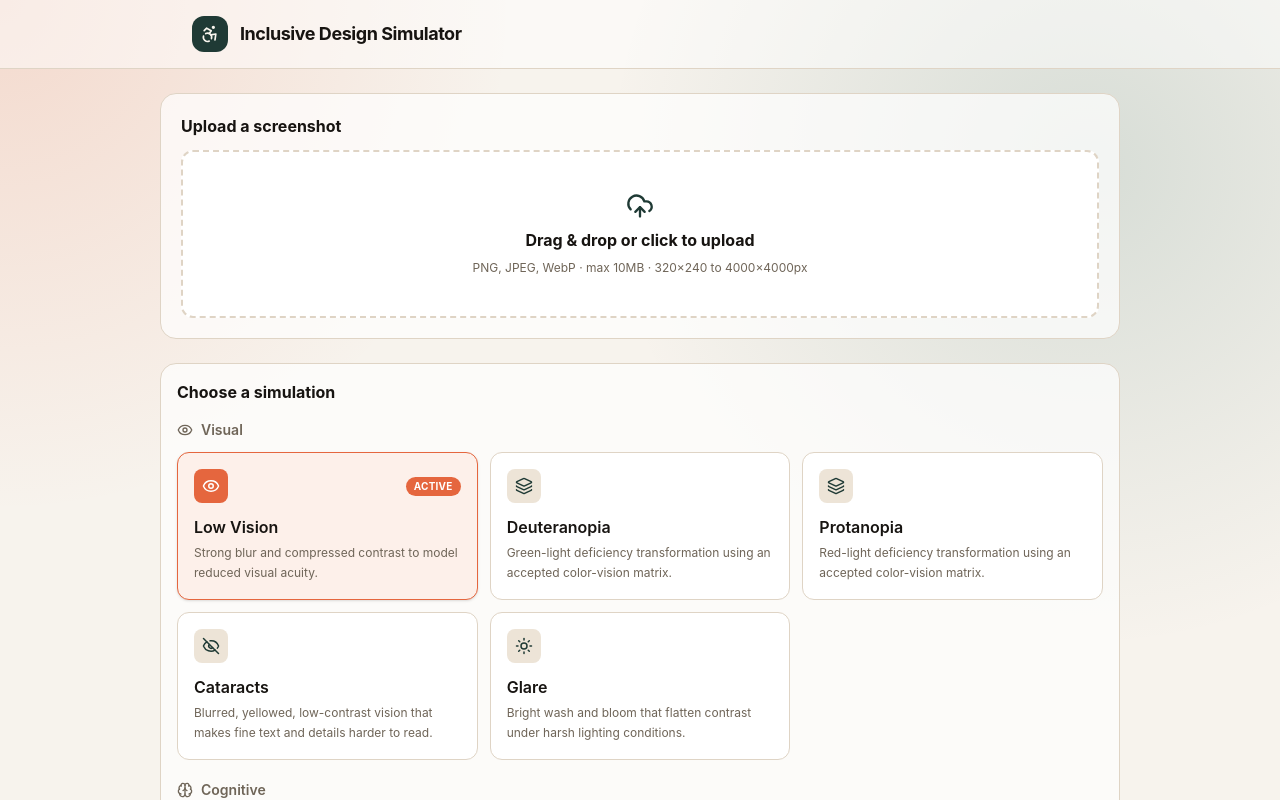
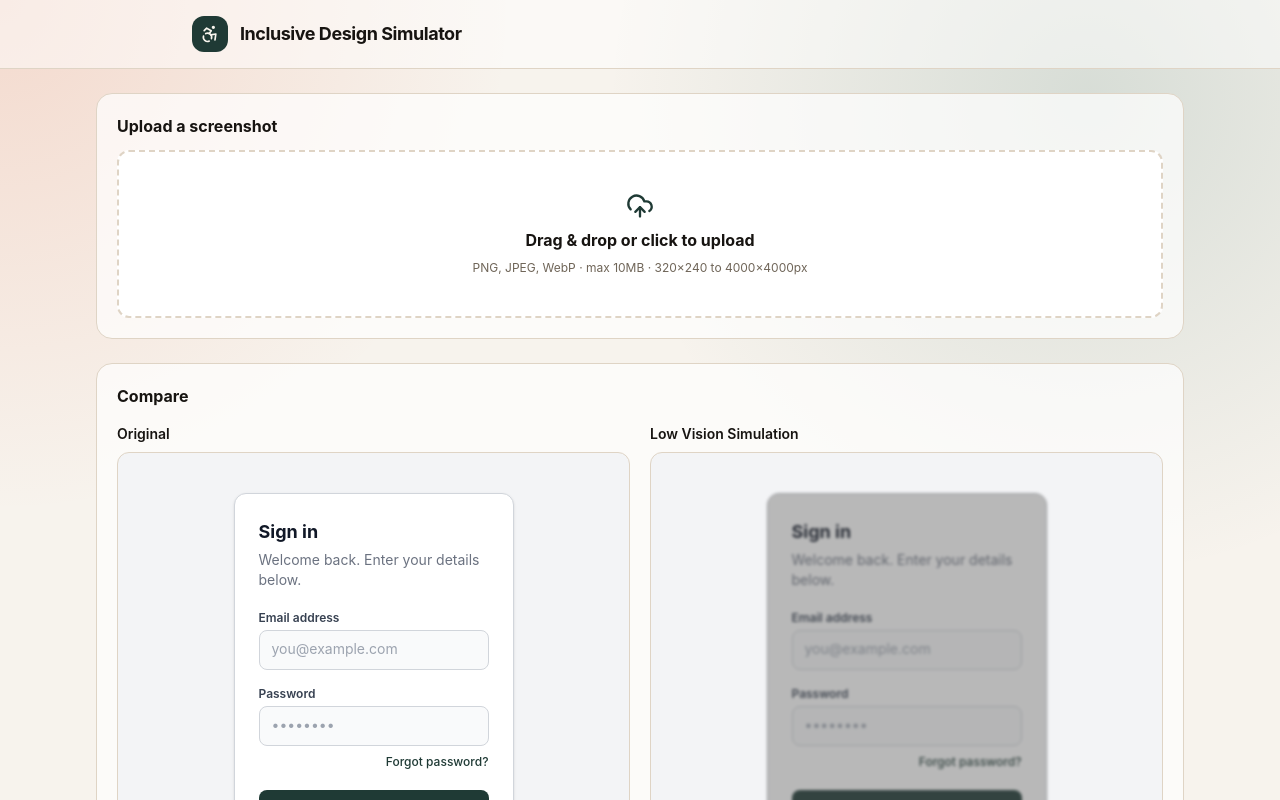
Before and after one commit to harleenkux-alt/Cursor-things, a Next.js app: page / in a window 1280 px wide. Shown: the top 800 px of the page. Built offline with nearby package versions, Linux system fonts and the light colour scheme.

Commit message:
Move simulation selector to left sidebar after upload
Co-authored-by: Suprgarfield <harleenkux-alt@users.noreply.github.com>

```diff
--- a/src/components/simulation-grid.tsx
+++ /dev/null
@@ -1,103 +0,0 @@
-"use client";
-
-import {
-  Brain,
-  Eye,
-  EyeOff,
-  Hand,
-  Layers,
-  MousePointer2,
-  Sparkles,
-  Sun,
-  type LucideIcon
-} from "lucide-react";
-import { simulations } from "@/lib/simulations/catalog";
-import type { SimulationCategory, SimulationId } from "@/lib/simulations/types";
-import { cn } from "@/lib/utils";
-import { useSimulatorStore } from "@/store/use-simulator-store";
-
-const categoryIcons: Record<SimulationCategory, LucideIcon> = {
-  Visual: Eye,
-  Cognitive: Brain,
-  Motor: MousePointer2
-};
-
-const simulationIcons: Record<SimulationId, LucideIcon> = {
-  "low-vision": Eye,
-  deuteranopia: Layers,
-  protanopia: Layers,
-  cataracts: EyeOff,
-  "glare-sensitivity": Sun,
-  adhd: Sparkles,
-  "cognitive-load": Brain,
-  "reading-difficulty": Brain,
-  tremors: MousePointer2,
-  "one-hand-navigation": Hand
-};
-
-const categories: SimulationCategory[] = ["Visual", "Cognitive", "Motor"];
-
-export function SimulationGrid() {
-  const { selectedSimulation, selectSimulation, isSimulating } = useSimulatorStore();
-
-  return (
-    <section className="rounded-2xl border border-[var(--border)] bg-white/70 p-4">
-      <h2 className="mb-4 text-base font-bold">Choose a simulation</h2>
-
-      <div className="space-y-5">
-        {categories.map((category) => {
-          const CategoryIcon = categoryIcons[category];
-          const options = simulations.filter((simulation) => simulation.category === category);
-
-          return (
-            <div key={category}>
-              <div className="mb-3 flex items-center gap-2 text-sm font-semibold text-[var(--muted-foreground)]">
-                <CategoryIcon aria-hidden="true" size={16} />
-                {category}
-              </div>
-              <div className="grid grid-cols-1 gap-3 sm:grid-cols-2 lg:grid-cols-3">
-                {options.map((simulation) => {
-                  const Icon = simulationIcons[simulation.id];
-                  const isActive = selectedSimulation === simulation.id;
-
-                  return (
-                    <button
-                      key={simulation.id}
-                      type="button"
-                      disabled={isSimulating}
-                      onClick={() => void selectSimulation(simulation.id)}
-                      className={cn(
-                        "rounded-xl border p-4 text-left transition focus-visible:outline-none focus-visible:ring-2 focus-visible:ring-[var(--ring)] disabled:cursor-not-allowed disabled:opacity-60",
-                        isActive
-                          ? "border-[var(--accent)] bg-[#fdf0ea] shadow-sm"
-                          : "border-[var(--border)] bg-white hover:border-[var(--primary)]/30 hover:bg-[#fdf6ef]"
-                      )}
-                    >
-                      <div className="mb-3 flex items-center justify-between gap-2">
-                        <div
-                          className={cn(
-                            "rounded-lg p-2",
-                            isActive ? "bg-[var(--accent)] text-white" : "bg-[var(--muted)] text-[var(--primary)]"
-                          )}
-                        >
-                          <Icon aria-hidden="true" size={18} />
-                        </div>
-                        {isActive ? (
-                          <span className="rounded-full bg-[var(--accent)] px-2 py-0.5 text-[10px] font-bold uppercase tracking-wide text-white">
-                            Active
-                          </span>
-                        ) : null}
-                      </div>
-                      <div className="font-semibold">{simulation.chipLabel ?? simulation.name}</div>
-                      <p className="mt-1 text-xs leading-5 text-[var(--muted-foreground)]">{simulation.summary}</p>
-                    </button>
-                  );
-                })}
-              </div>
-            </div>
-          );
-        })}
-      </div>
-    </section>
-  );
-}
--- /dev/null
+++ b/src/components/simulation-selector.tsx
@@ -0,0 +1,142 @@
+"use client";
+
+import {
+  Brain,
+  Eye,
+  EyeOff,
+  Hand,
+  Layers,
+  MousePointer2,
+  Sparkles,
+  Sun,
+  type LucideIcon
+} from "lucide-react";
+import { simulations } from "@/lib/simulations/catalog";
+import type { SimulationCategory, SimulationId } from "@/lib/simulations/types";
+import { cn } from "@/lib/utils";
+import { useSimulatorStore } from "@/store/use-simulator-store";
+
+const categoryIcons: Record<SimulationCategory, LucideIcon> = {
+  Visual: Eye,
+  Cognitive: Brain,
+  Motor: MousePointer2
+};
+
+const simulationIcons: Record<SimulationId, LucideIcon> = {
+  "low-vision": Eye,
+  deuteranopia: Layers,
+  protanopia: Layers,
+  cataracts: EyeOff,
+  "glare-sensitivity": Sun,
+  adhd: Sparkles,
+  "cognitive-load": Brain,
+  "reading-difficulty": Brain,
+  tremors: MousePointer2,
+  "one-hand-navigation": Hand
+};
+
+const categories: SimulationCategory[] = ["Visual", "Cognitive", "Motor"];
+
+type SimulationSelectorProps = {
+  variant?: "sidebar" | "grid";
+};
+
+export function SimulationSelector({ variant = "grid" }: SimulationSelectorProps) {
+  const { selectedSimulation, selectSimulation, isSimulating } = useSimulatorStore();
+  const isSidebar = variant === "sidebar";
+
+  return (
+    <section
+      className={cn(
+        "rounded-2xl border border-[var(--border)] bg-white/70",
+        isSidebar ? "p-3 lg:sticky lg:top-6" : "p-4"
+      )}
+    >
+      <h2 className={cn("font-bold", isSidebar ? "mb-3 px-1 text-sm" : "mb-4 text-base")}>
+        Choose a simulation
+      </h2>
+
+      <div className={cn(isSidebar ? "space-y-4" : "space-y-5")}>
+        {categories.map((category) => {
+          const CategoryIcon = categoryIcons[category];
+          const options = simulations.filter((simulation) => simulation.category === category);
+
+          return (
+            <div key={category}>
+              <div
+                className={cn(
+                  "mb-2 flex items-center gap-2 font-semibold text-[var(--muted-foreground)]",
+                  isSidebar ? "px-1 text-xs" : "text-sm"
+                )}
+              >
+                <CategoryIcon aria-hidden="true" size={isSidebar ? 14 : 16} />
+                {category}
+              </div>
+              <div className={cn("grid gap-2", isSidebar ? "grid-cols-1" : "grid-cols-1 sm:grid-cols-2 lg:grid-cols-3")}>
+                {options.map((simulation) => {
+                  const Icon = simulationIcons[simulation.id];
+                  const isActive = selectedSimulation === simulation.id;
+
+                  return (
+                    <button
+                      key={simulation.id}
+                      type="button"
+                      disabled={isSimulating}
+                      onClick={() => void selectSimulation(simulation.id)}
+                      className={cn(
+                        "rounded-xl border text-left transition focus-visible:outline-none focus-visible:ring-2 focus-visible:ring-[var(--ring)] disabled:cursor-not-allowed disabled:opacity-60",
+                        isSidebar ? "flex items-center gap-3 p-2.5" : "p-4",
+                        isActive
+                          ? "border-[var(--accent)] bg-[#fdf0ea] shadow-sm"
+                          : "border-[var(--border)] bg-white hover:border-[var(--primary)]/30 hover:bg-[#fdf6ef]"
+                      )}
+                    >
+                      {isSidebar ? (
+                        <>
+                          <div
+                            className={cn(
+                              "shrink-0 rounded-lg p-2",
+                              isActive ? "bg-[var(--accent)] text-white" : "bg-[var(--muted)] text-[var(--primary)]"
+                            )}
+                          >
+                            <Icon aria-hidden="true" size={16} />
+                          </div>
+                          <div className="min-w-0 flex-1 text-sm font-semibold">
+                            {simulation.chipLabel ?? simulation.name}
+                          </div>
+                          {isActive ? (
+                            <span className="h-2 w-2 shrink-0 rounded-full bg-[var(--accent)]" aria-hidden="true" />
+                          ) : null}
+                        </>
+                      ) : (
+                        <>
+                          <div className="mb-3 flex items-center justify-between gap-2">
+                            <div
+                              className={cn(
+                                "rounded-lg p-2",
+                                isActive ? "bg-[var(--accent)] text-white" : "bg-[var(--muted)] text-[var(--primary)]"
+                              )}
+                            >
+                              <Icon aria-hidden="true" size={18} />
+                            </div>
+                            {isActive ? (
+                              <span className="rounded-full bg-[var(--accent)] px-2 py-0.5 text-[10px] font-bold uppercase tracking-wide text-white">
+                                Active
+                              </span>
+                            ) : null}
+                          </div>
+                          <div className="font-semibold">{simulation.chipLabel ?? simulation.name}</div>
+                          <p className="mt-1 text-xs leading-5 text-[var(--muted-foreground)]">{simulation.summary}</p>
+                        </>
+                      )}
+                    </button>
+                  );
+                })}
+              </div>
+            </div>
+          );
+        })}
+      </div>
+    </section>
+  );
+}
--- a/src/components/simulator-workspace.tsx
+++ b/src/components/simulator-workspace.tsx
@@ -3,18 +3,35 @@
 import { AppHeader } from "@/components/app-header";
 import { ComparisonPanel } from "@/components/comparison-panel";
 import { InsightsSection } from "@/components/insights-section";
-import { SimulationGrid } from "@/components/simulation-grid";
+import { SimulationSelector } from "@/components/simulation-selector";
 import { UploadBar } from "@/components/upload-bar";
+import { useSimulatorStore } from "@/store/use-simulator-store";
 
 export function SimulatorWorkspace() {
+  const imageUrl = useSimulatorStore((state) => state.imageUrl);
+
   return (
     <>
       <AppHeader />
-      <main className="mx-auto max-w-5xl space-y-6 px-5 py-6 sm:px-8">
+      <main className="mx-auto max-w-6xl space-y-6 px-5 py-6 sm:px-8">
         <UploadBar />
-        <SimulationGrid />
-        <ComparisonPanel />
-        <InsightsSection />
+
+        {imageUrl ? (
+          <div className="grid gap-6 lg:grid-cols-[17rem_1fr]">
+            <aside>
+              <SimulationSelector variant="sidebar" />
+            </aside>
+            <div className="min-w-0 space-y-6">
+              <ComparisonPanel />
+              <InsightsSection />
+            </div>
+          </div>
+        ) : (
+          <div className="space-y-6">
+            <ComparisonPanel />
+            <InsightsSection />
+          </div>
+        )}
       </main>
     </>
   );
```
